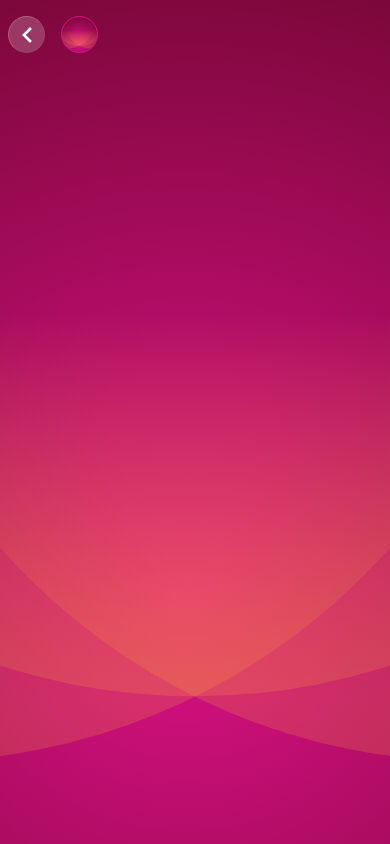
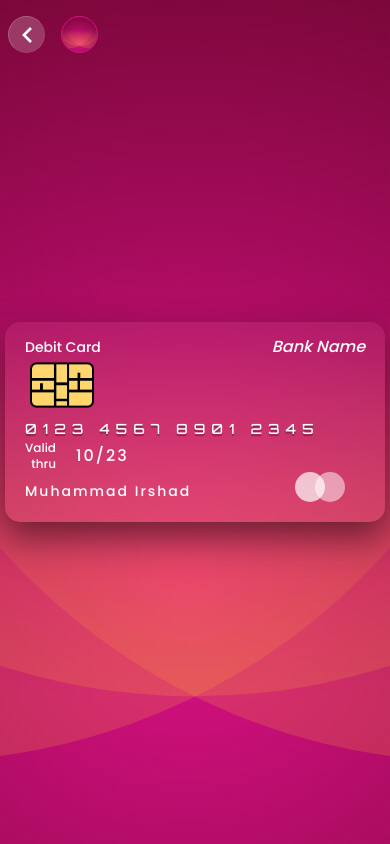
Before and after one commit to jusinamine/react-glassmorphism-components, a React (Create React App) app: page /credit-card in a window 390 px wide. Built offline with nearby package versions, Linux system fonts and the light colour scheme.

Commit message:
add credit card

```diff
--- a/src/App.css
+++ b/src/App.css
@@ -52,3 +52,9 @@
 .back-to-home .icon {
   width: 16px;
 }
+
+h3,
+h5,
+p {
+  margin: 0;
+}
--- a/src/App.js
+++ b/src/App.js
@@ -7,6 +7,7 @@ import THEMES from "./themes";
 import Home from "./Home";
 import Calculator from "./components/calculator/Calculator";
 import { arrowLeft } from "./icons";
+import CreditCard from "./components/credit_card/CreditCard";
 
 function App() {
   const [selectedTheme, setSelectedTheme] = useState(0);
@@ -25,7 +26,7 @@ function App() {
         {location.pathname !== "/" && (
           <Link to="/">
             <div className="back-to-home">
-              {arrowLeft(THEMES[selectedTheme].calculatorText, "icon")}
+              {arrowLeft(THEMES[selectedTheme].textColor, "icon")}
             </div>
           </Link>
         )}
@@ -46,18 +47,23 @@ function App() {
         <Route
           exact
           path="/"
-          render={() => (
-            <Home textColor={THEMES[selectedTheme].calculatorText} />
-          )}
+          render={() => <Home textColor={THEMES[selectedTheme].textColor} />}
         />
         <Route
           exact
           path="/calculator"
           render={() => (
             <Calculator
-              textColor={THEMES[selectedTheme].calculatorText}
+              textColor={THEMES[selectedTheme].textColor}
               activeButtonClass={THEMES[selectedTheme].className}
             />
+          )}
+        />
+        <Route
+          exact
+          path="/credit-card"
+          render={() => (
+            <CreditCard textColor={THEMES[selectedTheme].textColor} />
           )}
         />
       </Switch>
--- a/src/Home.js
+++ b/src/Home.js
@@ -7,6 +7,9 @@ const Home = ({ textColor }) => {
       <List.ItemList link="/calculator" textColor={textColor}>
         Calculator
       </List.ItemList>
+      <List.ItemList link="/credit-card" textColor={textColor}>
+        Credit Card
+      </List.ItemList>
     </List>
   );
 };
--- /dev/null
+++ b/src/components/credit_card/CreditCard.js
@@ -0,0 +1,52 @@
+import React from "react";
+import "./credit-card.css";
+import chip from "../../images/chip.png";
+const CreditCard = ({ textColor = "#000" }) => {
+  return (
+    <div className="credit-card">
+      <div className="face front">
+        <h3 className="debit" style={{ color: textColor }}>
+          Debit Card
+        </h3>
+        <h3 className="bank" style={{ color: textColor }}>
+          Bank Name
+        </h3>
+        <img className="chip" src={chip} alt="chip" />
+        <h3 className="number" style={{ color: textColor }}>
+          0123 4567 8901 2345
+        </h3>
+        <h5 className="valid" style={{ color: textColor }}>
+          <span>
+            Valid
+            <br />
+            thru
+          </span>
+          <span>10/23</span>
+        </h5>
+        <h5 className="card-holder" style={{ color: textColor }}>
+          Muhammad Irshad
+        </h5>
+      </div>
+      <div className="face back">
+        <div className="blackbar"></div>
+        <div className="ccvtext" style={{ color: textColor }}>
+          <h5>Autorized Signature-not valid unless signed</h5>
+          <div className="whitebar"></div>
+          <div className="ccv" style={{ color: textColor }}>
+            123
+          </div>
+        </div>
+        <p className="text" style={{ color: textColor }}>
+          Lorem ipsum dolor sit amet, has purto appetere oporteat ut, est primis
+          appareat omittantur eu. Ex sea denique intellegat, eos saperet
+          placerat gubergren cu. Quis omnium vivendo cu has, usu percipit
+          intellegat ad. Per choro rationibus comprehensam te. Sed in laoreet
+          delicata intellegat, augue postulant pro id. Pro erant singulis ei.
+          Vel eu verear erroribus comprehensam, est illud omittam ne.
+        </p>
+      </div>
+    </div>
+  );
+};
+
+export default CreditCard;
--- /dev/null
+++ b/src/components/credit_card/credit-card.css
@@ -0,0 +1,267 @@
+@import url("https://fonts.googleapis.com/css2?family=Orbitron:wght@500&display=swap");
+@import url("https://fonts.googleapis.com/css2?family=Poppins:wght@500&display=swap");
+
+.credit-card {
+  position: relative;
+  width: 508px;
+  height: 314px;
+  transform-style: preserve-3d;
+  perspective: 500px;
+  font-family: "Poppins", sans-serif;
+}
+
+.credit-card .face {
+  position: absolute;
+  top: 0;
+  left: 0;
+  width: 100%;
+  height: 100%;
+  box-shadow: 0 15px 35px rgba(0, 0, 0, 0.5);
+  border-radius: 15px;
+  background: rgba(255, 255, 255, 0.05);
+  backdrop-filter: blur(10px);
+
+  transform-style: preserve-3d;
+  transition: 1s;
+  backface-visibility: hidden;
+}
+
+.credit-card:hover .face.front {
+  transform: rotateY(180deg);
+}
+.credit-card:hover .face.back {
+  transform: rotateY(360deg);
+}
+
+.credit-card .face.back {
+  transform: rotateY(180deg);
+}
+
+.credit-card .face.front::before {
+  content: "";
+  position: absolute;
+  width: 60px;
+  height: 60px;
+  bottom: 40px;
+  right: 40px;
+  background: #fff;
+  border-radius: 50%;
+  opacity: 0.5;
+}
+
+.credit-card .face.front::after {
+  content: "";
+  position: absolute;
+  width: 60px;
+  height: 60px;
+  bottom: 40px;
+  right: 80px;
+  background: #fff;
+  border-radius: 50%;
+  opacity: 0.7;
+}
+
+.credit-card .face.front .debit {
+  position: absolute;
+  left: 40px;
+  top: 30px;
+  color: #fff;
+  font-weight: 500;
+}
+
+.credit-card .face.front .bank {
+  position: absolute;
+  right: 40px;
+  top: 25px;
+  color: #fff;
+  font-weight: 500;
+  font-style: italic;
+  font-size: 24px;
+}
+.credit-card .face.front .chip {
+  position: absolute;
+  top: 80px;
+  left: 50px;
+  max-width: 64px;
+}
+
+.credit-card .face.front .number {
+  position: absolute;
+  bottom: 130px;
+  left: 40px;
+  color: #fff;
+  font-weight: 500;
+  letter-spacing: 6px;
+  text-shadow: 0 2px 1px #0005;
+  font-family: "Orbitron", sans-serif;
+}
+
+.credit-card .face.front .valid {
+  position: absolute;
+  bottom: 90px;
+  left: 40px;
+  display: flex;
+  align-items: center;
+  color: #fff;
+  font-weight: 300;
+  line-height: 1rem;
+  text-align: right;
+}
+
+.credit-card .face.front .valid span:last-child {
+  margin-left: 20px;
+  font-size: 16px;
+  font-weight: 400;
+  letter-spacing: 2px;
+}
+
+.credit-card .face.front .card-holder {
+  position: absolute;
+  bottom: 40px;
+  left: 40px;
+  color: #fff;
+  font-weight: 300;
+  font-size: 16px;
+  letter-spacing: 2px;
+}
+
+.credit-card .face.back .blackbar {
+  position: absolute;
+  width: 100%;
+  height: 60px;
+  width: 100%;
+  top: 40px;
+  background: #000;
+}
+
+.credit-card .face.back .ccvtext {
+  position: absolute;
+  top: 120px;
+  left: 30px;
+}
+
+.credit-card .face.back .ccvtext {
+  color: #fff;
+  font-weight: 400;
+  font-size: 12px;
+  text-transform: uppercase;
+  letter-spacing: 2px;
+}
+
+.credit-card .face.back .whitebar {
+  position: relative;
+  width: 400px;
+  height: 40px;
+  background: #fff;
+  margin-top: 5px;
+}
+
+.credit-card .face.back .ccv {
+  position: relative;
+  background: #ccc;
+  color: #111;
+  width: 50px;
+  height: 30px;
+  font-weight: 600;
+  letter-spacing: 3px;
+  display: flex;
+  justify-content: center;
+  align-items: center;
+  left: 395px;
+  top: -35px;
+}
+
+.credit-card .face.back .text {
+  position: absolute;
+  bottom: 30px;
+  left: 30px;
+  right: 30px;
+  font-size: 10px;
+  line-height: 1.4em;
+  font-weight: 300;
+  color: #fff;
+}
+
+@media only screen and (max-width: 580px) {
+  .credit-card {
+    width: 380px;
+    height: 200px;
+    perspective: 380px;
+  }
+  .credit-card .face.front .debit {
+    left: 20px;
+    top: 15px;
+    font-size: 14px;
+  }
+  .credit-card .face.front .bank {
+    right: 20px;
+    top: 12px;
+    font-size: 16px;
+  }
+  .credit-card .face.front .chip {
+    top: 40px;
+    left: 25px;
+  }
+  .credit-card .face.front .number {
+    left: 20px;
+    font-size: 14px;
+    bottom: 85px;
+  }
+  .credit-card .face.front .valid {
+    bottom: 50px;
+    left: 20px;
+    font-size: 12px;
+  }
+  .credit-card .face.front::before {
+    width: 30px;
+    height: 30px;
+    bottom: 20px;
+    right: 40px;
+  }
+
+  .credit-card .face.front::after {
+    width: 30px;
+    height: 30px;
+    bottom: 20px;
+    right: 60px;
+  }
+
+  .credit-card .face.front .card-holder {
+    bottom: 20px;
+    left: 20px;
+    font-size: 14px;
+  }
+
+  /* back responsive */
+  .credit-card .face.back .blackbar {
+    width: 100%;
+    height: 30px;
+    top: 20px;
+  }
+  .credit-card .face.back .ccvtext {
+    top: 60px;
+    left: 20px;
+    font-size: 10px;
+  }
+  .credit-card .face.back .whitebar {
+    width: 300px;
+    height: 25px;
+    margin-top: 2px;
+  }
+  .credit-card .face.back .ccv {
+    width: 40px;
+    height: 20px;
+    font-weight: 600;
+    letter-spacing: 3px;
+    left: 295px;
+    top: -23px;
+  }
+  .credit-card .face.back .text {
+    bottom: 20px;
+    left: 20px;
+    right: 20px;
+    font-size: 9px;
+    line-height: 1.4em;
+    font-weight: 300;
+  }
+}
--- a/src/themes.js
+++ b/src/themes.js
@@ -8,25 +8,25 @@ const THEMES = [
   {
     svg: rosePetals,
     color: "#dd1188",
-    calculatorText: "#fff",
+    textColor: "#fff",
     className: "rose-petals",
   },
   {
     svg: liquidCheese,
     color: "#FFCC00",
-    calculatorText: "#000",
+    textColor: "#000",
     className: "liquid-cheese",
   },
   {
     svg: colorfulStingrays,
     color: "#037B79",
-    calculatorText: "#000",
+    textColor: "#000",
     className: "colorful-stingrays",
   },
   {
     svg: sunTornado,
     color: "#EE5522",
-    calculatorText: "#000",
+    textColor: "#000",
     className: "sun-tornado",
   },
 ];
```
Also changed, not shown: src/images/chip.png (added).
